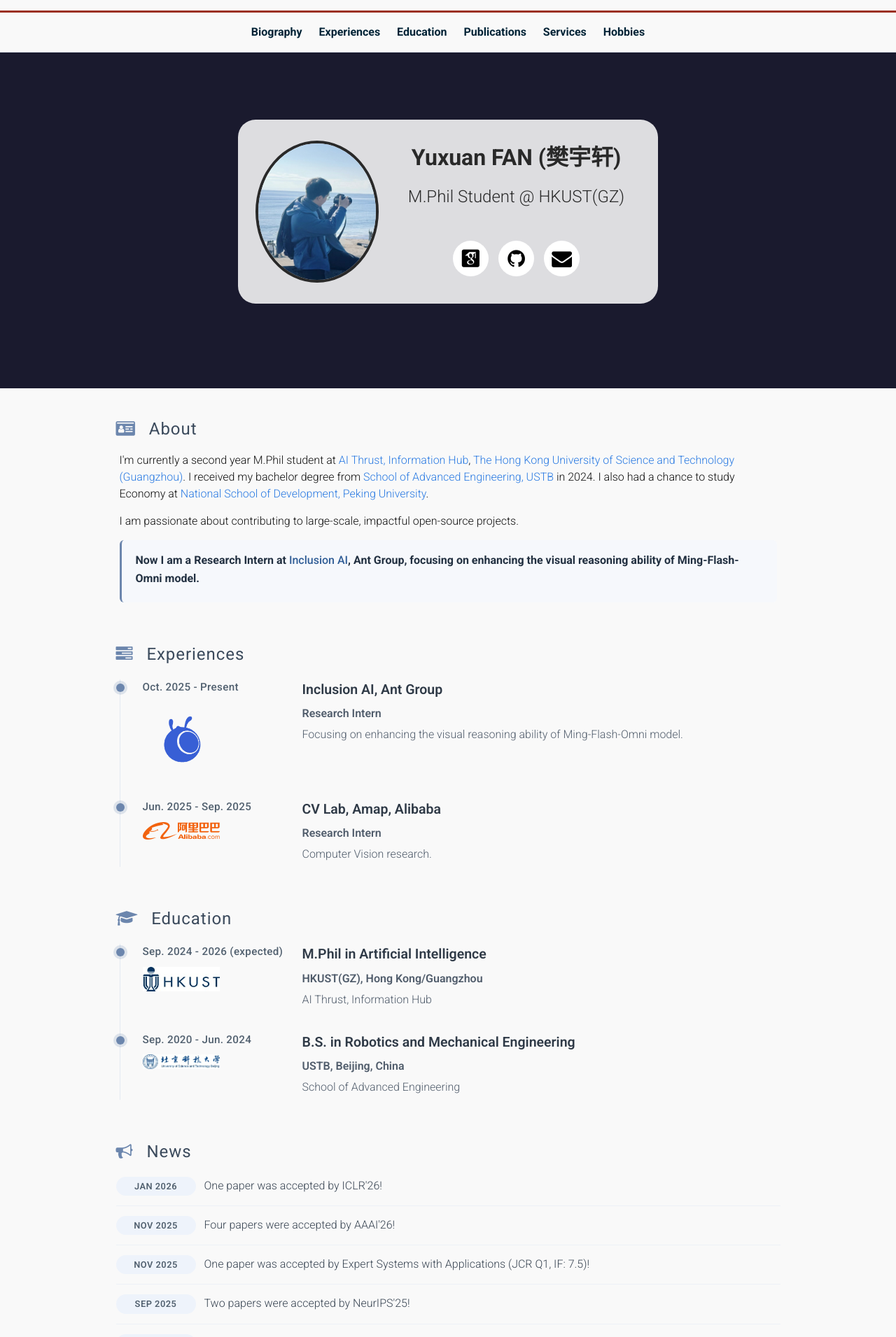
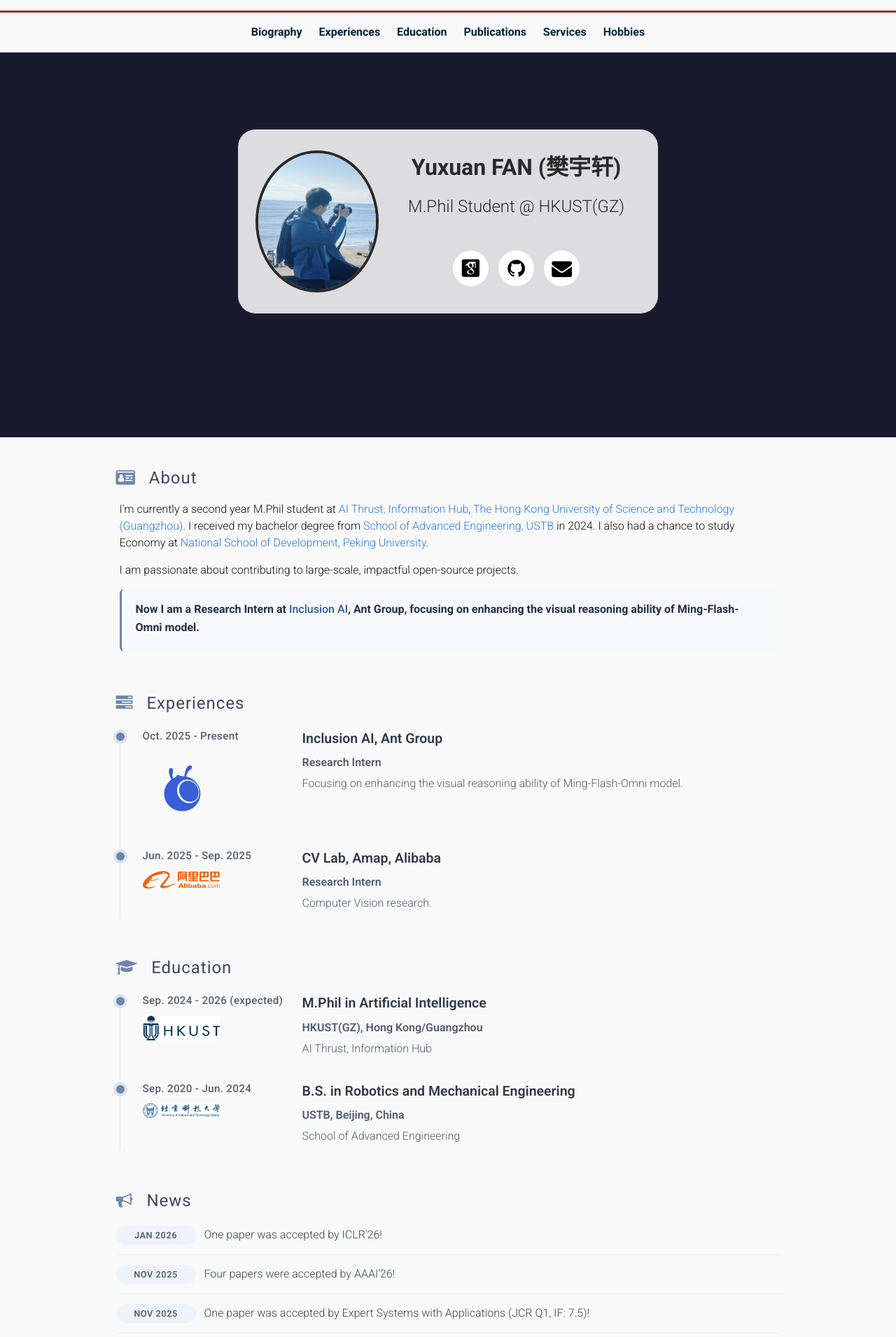
Before and after one commit to yuxuanfanOrion/yuxuanfanOrion.github.io, a Jekyll site: the page built from _pages/about.md, in a window 1280 px wide. Shown: the top 1911 px of the page at 70% size. Built offline with Jekyll 4.4.1, drawn with Linux system fonts in a browser that asks for light colours; some web fonts are replaced; a style sheet for code colours, icons or effects is not loaded.

Commit message:
Fix cover: add position relative and increase height to 550px
Co-Authored-By: Claude Opus 4.5 <noreply@anthropic.com>

```diff
--- a/assets/css/academic.css
+++ b/assets/css/academic.css
@@ -159,10 +159,13 @@ a:hover {
 
 /* ===== Profile Card ===== */
 .cover {
+  position: relative;
+  overflow: hidden;
   max-width: 100%;
-  height: 480px;
+  height: 550px;
   margin-right: auto;
   margin-left: auto;
+  background-color: #1a1a2e;
   background-size: cover;
   background-repeat: no-repeat;
   background-position: center 40%;
@@ -170,7 +173,7 @@ a:hover {
 
 @media screen and (max-width: 600px) {
   .cover {
-    height: 520px;
+    height: 580px;
   }
 }
 
```
